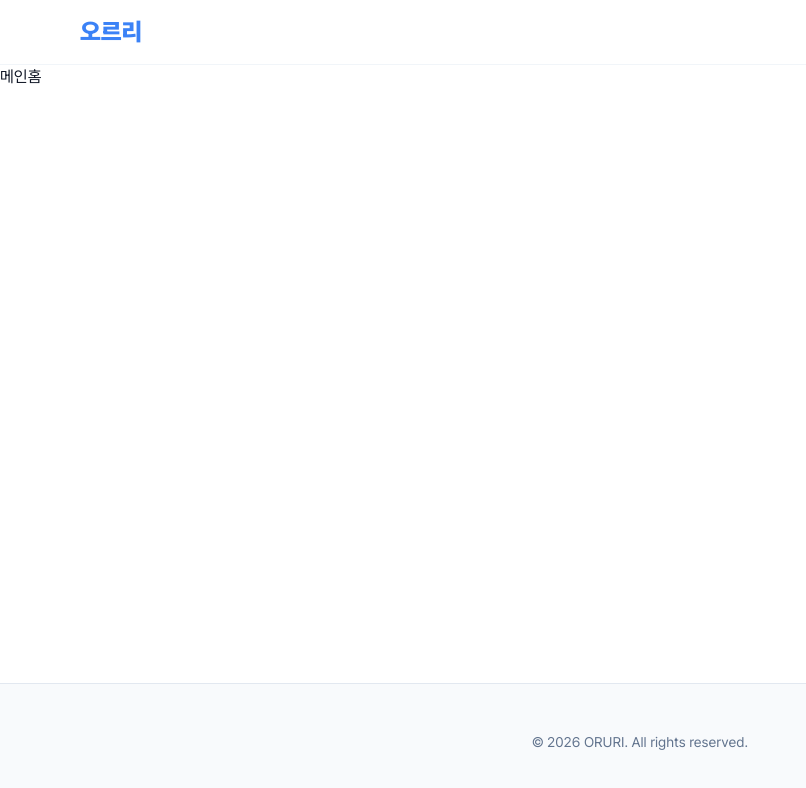
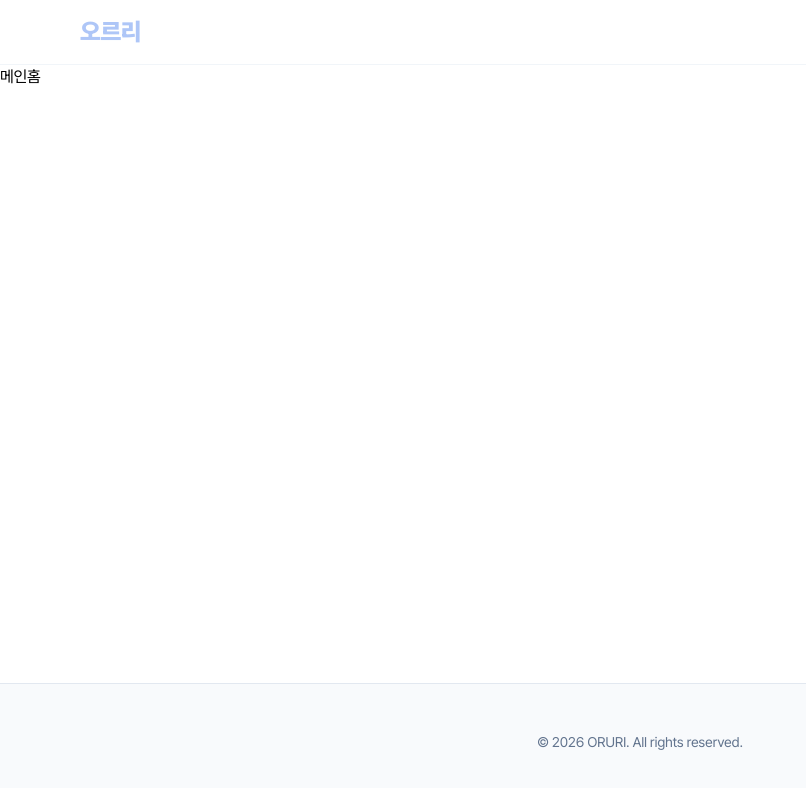
Before and after one commit to dmswl6310/Orri-Climbing, a Next.js app: page / in a window 1280 px wide. Shown: the top 788 px of the page, without its empty margins (0-806 px from the left). Built offline with nearby package versions, Linux system fonts and the light colour scheme.

Commit message:
chore: next 버전 업그레이드

```diff
--- a/package.json
+++ b/package.json
@@ -9,7 +9,7 @@
     "lint": "eslint"
   },
   "dependencies": {
-    "next": "16.1.1",
+    "next": "^16.1.4",
     "postcss": "^8.5.6",
     "react": "19.2.3",
     "react-dom": "19.2.3"
--- a/src/app/globals.css
+++ b/src/app/globals.css
@@ -1,26 +1,18 @@
 @import "tailwindcss";
 
 @theme {
-  /* 1. 브랜드 컬러 등록 */
-  --color-main: #3b82f6; /* 기존 오르리 메인 블루 */
-  --color-main-light: #eff6ff; /* 배경용 연한 블루 */
-  --color-point: #f43f5e; /* 좋아요/포인트 컬러 (예: 로즈) */
+  --color-main: #aec6f7;
+  --color-main-light: #f0f4ff;
+  --color-main-dark: #3a5e9a;
+  --color-point: #ffd166;
+  --color-purple-light: #d3b3e1;
 
-  /* 2. 폰트 설정 (아래 layout.tsx에서 정의할 변수와 매칭) */
   --font-pretendard: var(--font-pretendard);
-}
-
-/* 기초 스타일 설정 */
-:root {
-  --background: #ffffff;
-  --foreground: #111827;
 }
 
 body {
   font-family: var(--font-pretendard), sans-serif;
-  color: var(--foreground);
-  background: var(--background);
-  /* 텍스트를 더 부드럽게 보여주는 설정 */
-  -webkit-font-smoothing: antialiased;
-  -moz-osx-font-smoothing: grayscale;
+  background-color: #ffffff;
+  /* 전체적으로 선명하고 얇은 느낌을 위해 폰트 두께 미세 조정 */
+  letter-spacing: -0.02em;
 }
```
Also changed, not shown: 1 other file (tests, documents, lock files or other folders).
